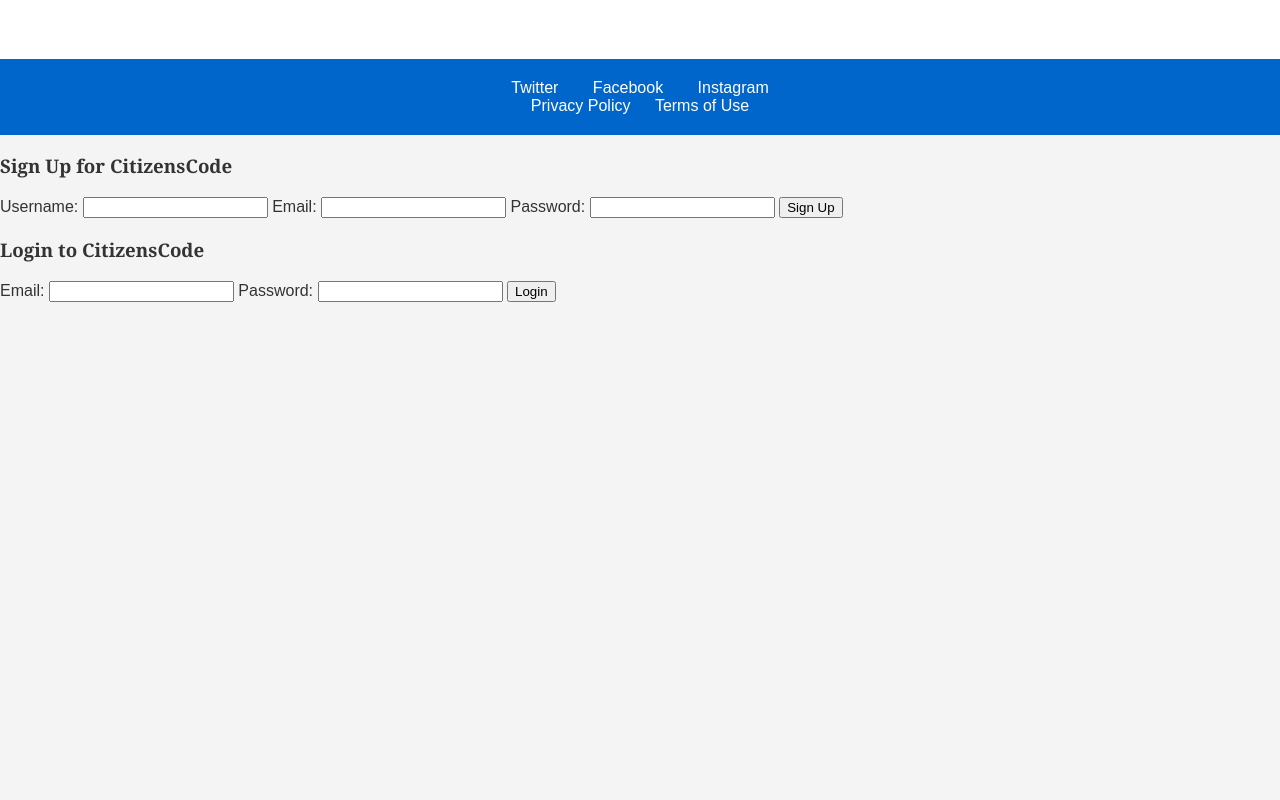
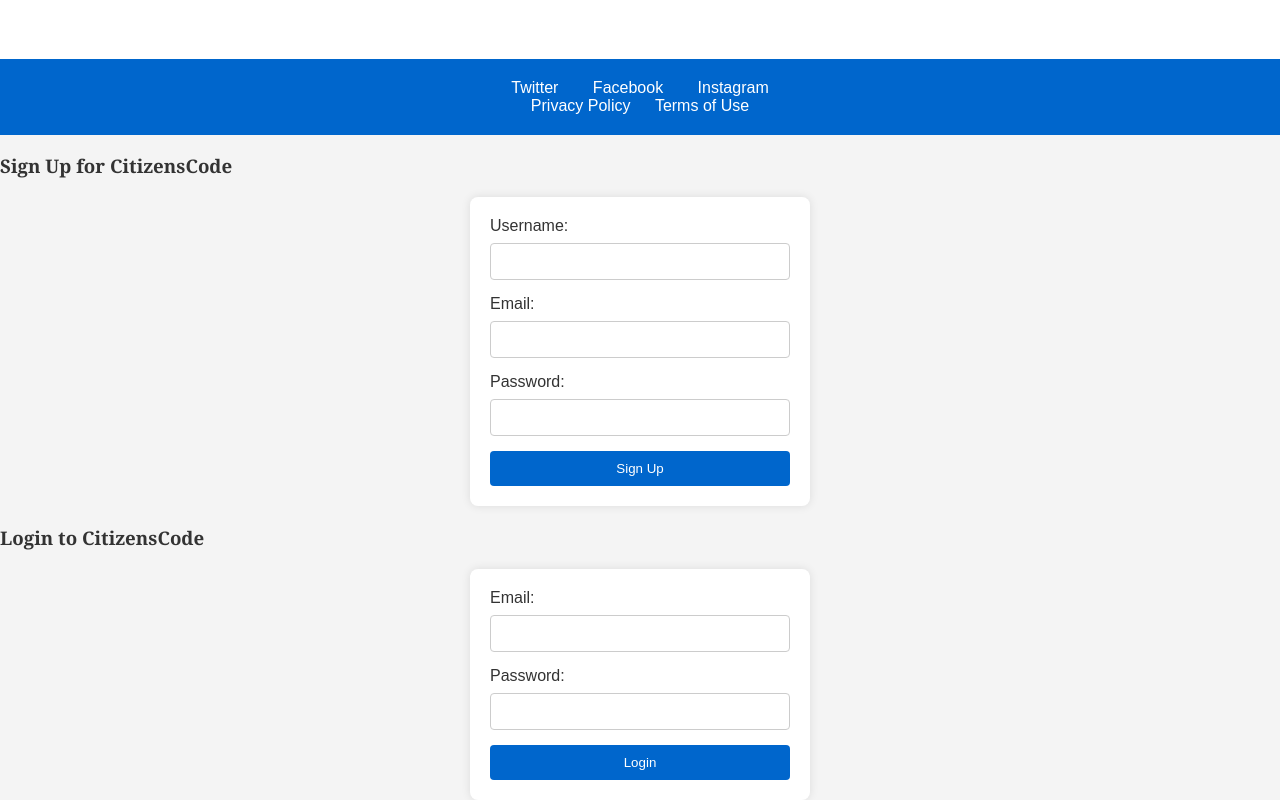
Before and after one commit to anurudhrasundaram/CitizensCode-, a plain HTML site: page index.html in a window 1280 px wide. Shown: the part 1204-2004 px from the top of the page. Before the commit the page ends 1506 px from the top, so only its background shows below. Drawn offline with Linux system fonts and the light colour scheme.

Commit message:
Update styles.css

```diff
--- a/styles.css
+++ b/styles.css
@@ -108,3 +108,39 @@ footer a {
 footer .social-media a {
     margin: 0 15px;
 }
+/* Signup and Login Form Styles */
+form {
+    display: flex;
+    flex-direction: column;
+    width: 300px;
+    margin: 0 auto;
+    padding: 20px;
+    background-color: #ffffff;
+    border-radius: 8px;
+    box-shadow: 0 0 10px rgba(0, 0, 0, 0.1);
+}
+
+form label {
+    font-size: 16px;
+    margin-bottom: 8px;
+}
+
+form input {
+    padding: 10px;
+    margin-bottom: 15px;
+    border-radius: 4px;
+    border: 1px solid #ccc;
+}
+
+form button {
+    background-color: #0066cc;
+    color: white;
+    padding: 10px;
+    border: none;
+    border-radius: 4px;
+    cursor: pointer;
+}
+
+form button:hover {
+    background-color: #004c99;
+}
```
